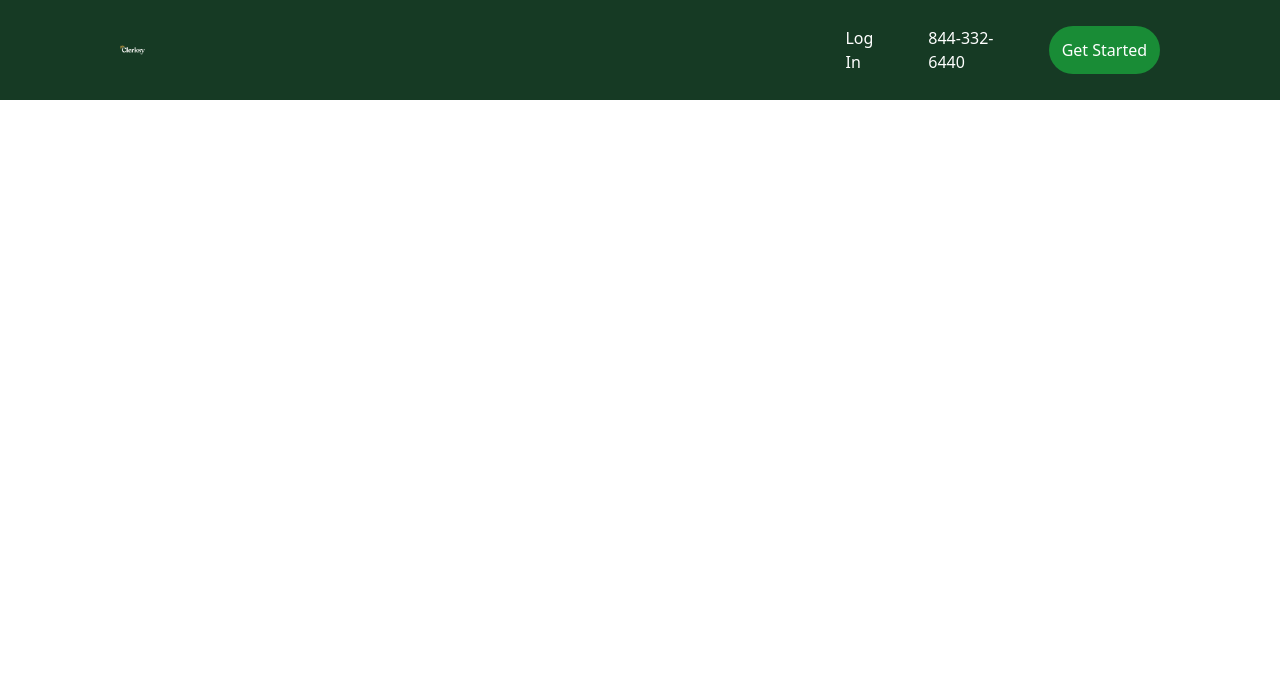
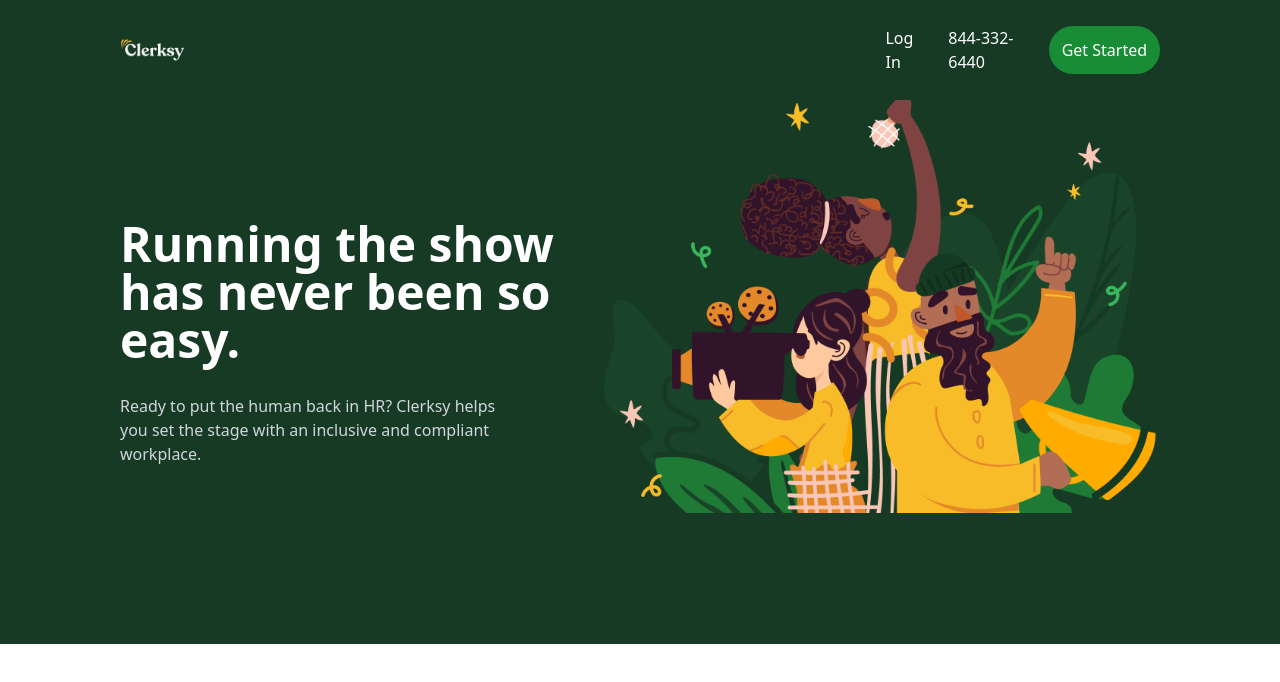
Before and after one commit to sunatullomahmudov/homeWork10, a website: page index.html in a window 1280 px wide. Drawn offline with Linux system fonts and the light colour scheme.

Commit message:
create section1

```diff
--- a/index.html
+++ b/index.html
@@ -11,11 +11,24 @@
         <div>
             <img src="./images/Frame (2).png" alt="">
         </div>
-        <div class="flex gap-[50px] items-center">
+        <div class="flex gap-[30px] items-center">
             <p>Log In</p>
             <p>844-332-6440</p>
-            <p class="w-[150px] p-3 text-center rounded-[50px] bg-[#198C36]">Get Started</p>
+            <p class="w-37.5 p-3 text-center rounded-[50px] bg-[#198C36]">Get Started</p>
         </div>
     </header>
+    <main>
+        <section class="w-[100%] h-[544px] bg-[#163A24]">
+             <div class="flex px-30 text-white gap-[30px]">
+                <div>
+                    <p class="text-5xl font-bold w-[450px] pt-[120px]">Running the show has never been so easy.</p>
+                    <p class="text-gray-300 mt-[30px] w-[400px]">Ready to put the human back in HR? Clerksy helps you set the stage with an inclusive and compliant workplace.</p>
+                </div>
+                <div>
+                    <img src="./images/Frame (3).png" alt="">
+                </div>
+             </div>
+        </section>
+    </main>
 </body>
 </html>
```
Also changed, not shown: images/Frame (3).png (added), src/output.css.
